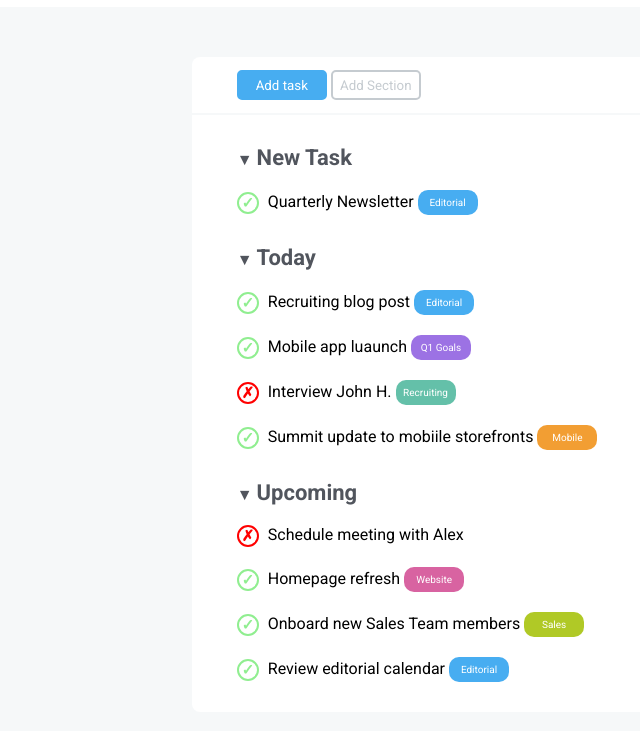
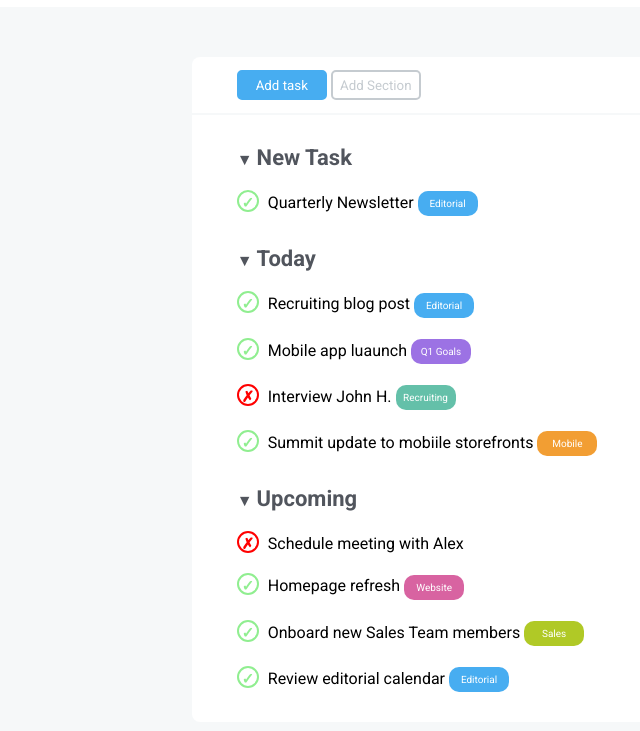
Before and after one commit to manfred-commits/html-css-toboolist, a plain HTML site: page index.html in a window 1280 px wide. Shown: the part 63-794 px from the top of the page, without its empty margins (0-640 px from the left). Drawn offline with Linux system fonts and the light colour scheme.

Commit message:
fix for the checkmark & cross buttons line-height

```diff
--- a/css/style.css
+++ b/css/style.css
@@ -80,7 +80,8 @@ li{
     border-radius: 50%;
     margin-right: 5px;
     font-size: 15px;
-    vertical-align: middle;
+    /*not sure if this line-height is working properly*/
+    line-height: 22px;
     font-weight: bold;
 }
 .box-shape{
```
